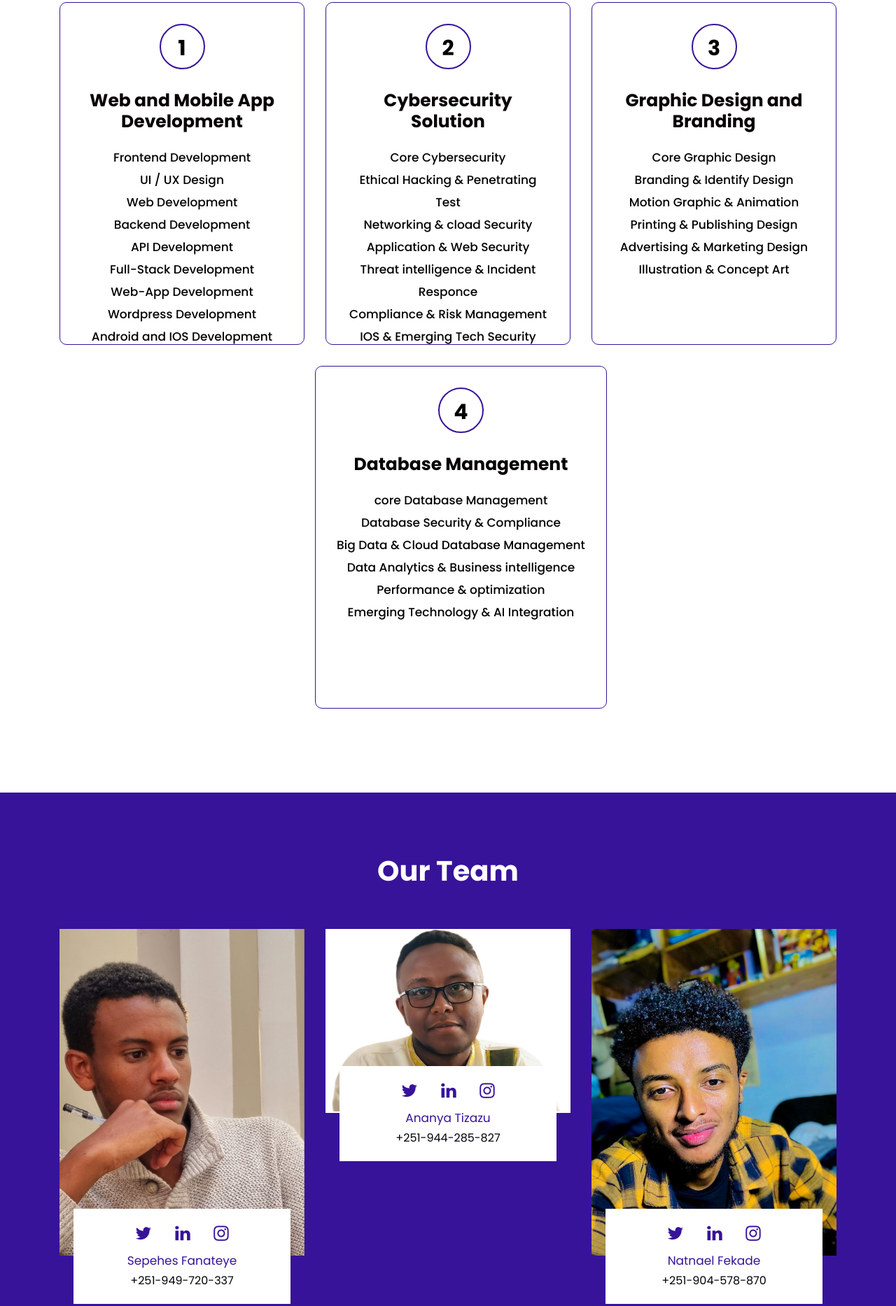
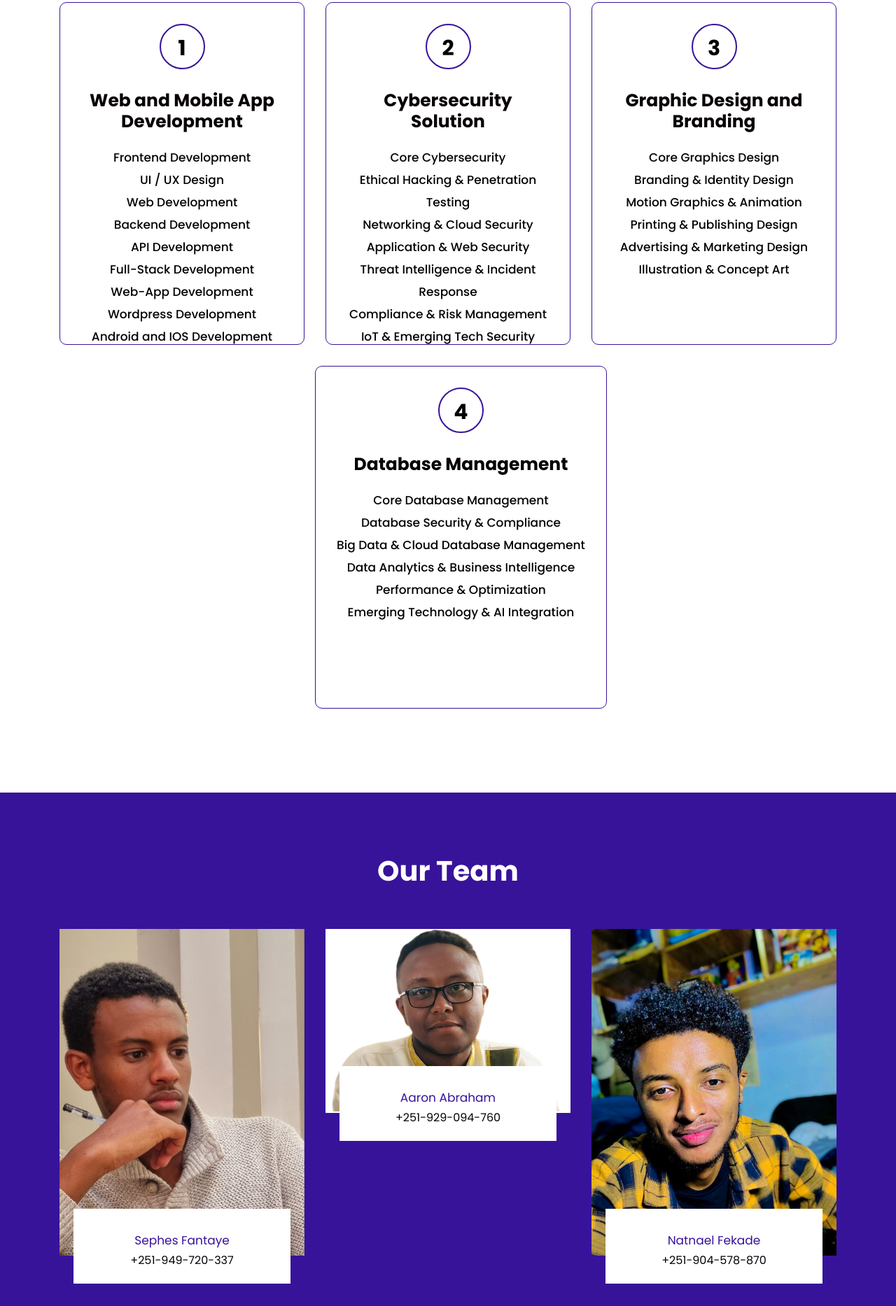
Before and after one commit to atersatatechsolution/Atersata, a plain HTML site: page index.html in a window 1280 px wide. Shown: the part 2719-4586 px from the top of the page at 70% size. Drawn offline with nearby package versions, Linux system fonts and the light colour scheme; files whose address does not match are found by name.

Commit message:
Added some touches

```diff
--- a/index.html
+++ b/index.html
@@ -1,5 +1,5 @@
 <!DOCTYPE html>
-<html lang="en">
+<html lang="en-US">
    <head>
       <!-- basic -->
       <meta charset="utf-8">
@@ -238,12 +238,12 @@
                      <span>2</span>
                      <h3>Cybersecurity Solution</h3>
                      <p> Core Cybersecurity</p>
-                     <p> Ethical Hacking & Penetrating Test </p>
-                     <p> Networking & cload Security</p>
+                     <p> Ethical Hacking & Penetration Testing </p>
+                     <p> Networking & Cloud Security</p>
                      <p> Application & Web Security</p>
-                     <p> Threat intelligence & Incident Responce</p>
+                     <p> Threat Intelligence & Incident Response</p>
                      <p> Compliance & Risk Management</p>
-                     <p> IOS & Emerging Tech Security</p>
+                     <p> IoT & Emerging Tech Security</p>
 
                   </div>
                </div>
@@ -251,9 +251,9 @@
                   <div id="hover_color" class="we_box">
                      <span>3</span>
                      <h3>Graphic Design and Branding</h3>
-                     <p> Core Graphic Design</p>
-                     <p> Branding & Identify Design</p>
-                     <p> Motion Graphic & Animation</p>
+                     <p> Core Graphics Design</p>
+                     <p> Branding & Identity Design</p>
+                     <p> Motion Graphics & Animation</p>
                      <p> Printing & Publishing Design</p>
                      <p> Advertising & Marketing Design</p>
                      <p> Illustration & Concept Art</p>
@@ -264,11 +264,11 @@
                   <div id="hover_color" class="we_box">
                      <span>4</span>
                      <h3>Database Management</h3>
-                     <p> core Database Management </p>
+                     <p> Core Database Management </p>
                      <p> Database Security & Compliance </p>
                      <p> Big Data & Cloud Database Management </p>
-                     <p> Data Analytics & Business intelligence </p>
-                     <p> Performance & optimization </p>
+                     <p> Data Analytics & Business Intelligence </p>
+                     <p> Performance & Optimization </p>
                      <p> Emerging Technology & AI Integration </p>
                   </div>
                </div>
@@ -298,13 +298,7 @@
                   <div class="team_box">
                      <figure><img src="images/team_img1.jpg" alt="#"/></figure>
                      <div class="social_box">
-                        <ul class="social_team">
-
-                           <li><a href="https://x.com/AtersataS?t=Ygr1PtENlPW6_07ayEut3A&s=09"><i class="fa fa-twitter" aria-hidden="true"></i></a></li>
-                           <li><a href="https://www.linkedin.com/in/atersata-tech-solution-7a8323356?utm_source=share&utm_campaign=share_via&utm_content=profile&utm_medium=android_app"><i class="fa fa-linkedin" aria-hidden="true"></i></a></li>
-                           <li><a href="https://www.instagram.com/atersata_techsolutions?igsh=NWM0OTl2cmZubXB3"><i class="fa fa-instagram" aria-hidden="true"></i></a></li>
-                        </ul>
-                        <h3>Sepehes Fanateye</h3>
+                        <h3>Sephes Fantaye</h3>
                         <p>+251-949-720-337</p>
                      </div>
                   </div>
@@ -313,14 +307,8 @@
                   <div class="team_box">
                      <figure><img src="images/team_img2.jpg" alt="#"/></figure>
                      <div class="social_box">
-                        <ul class="social_team">
-
-                           <li><a href="https://x.com/AtersataS?t=Ygr1PtENlPW6_07ayEut3A&s=09"><i class="fa fa-twitter" aria-hidden="true"></i></a></li>
-                           <li><a href="https://www.linkedin.com/in/atersata-tech-solution-7a8323356?utm_source=share&utm_campaign=share_via&utm_content=profile&utm_medium=android_app"><i class="fa fa-linkedin" aria-hidden="true"></i></a></li>
-                           <li><a href="https://www.instagram.com/atersata_techsolutions?igsh=NWM0OTl2cmZubXB3"><i class="fa fa-instagram" aria-hidden="true"></i></a></li>
-                        </ul>
-                        <h3>Ananya Tizazu</h3>
-                        <p>+251-944-285-827</p>
+                        <h3>Aaron Abraham</h3>
+                        <p>+251-929-094-760</p>
                      </div>
                   </div>
                </div>
@@ -328,12 +316,6 @@
                   <div class="team_box">
                      <figure><img src="images/team_img3.jpg" alt="#"/></figure>
                      <div class="social_box">
-                        <ul class="social_team">
-
-                           <li><a href="https://x.com/AtersataS?t=Ygr1PtENlPW6_07ayEut3A&s=09"><i class="fa fa-twitter" aria-hidden="true"></i></a></li>
-                           <li><a href="https://www.linkedin.com/in/atersata-tech-solution-7a8323356?utm_source=share&utm_campaign=share_via&utm_content=profile&utm_medium=android_app"><i class="fa fa-linkedin" aria-hidden="true"></i></a></li>
-                           <li><a href="https://www.instagram.com/atersata_techsolutions?igsh=NWM0OTl2cmZubXB3"><i class="fa fa-instagram" aria-hidden="true"></i></a></li>
-                        </ul>
                         <h3>Natnael Fekade</h3>
                         <p>+251-904-578-870</p>
                      </div>
@@ -384,13 +366,6 @@
                                     +251-949-720-337  +251-904-578-870
                                  </li>
                                  <li><a href="#"><i class="fa fa-envelope" aria-hidden="true"></i></a>atersatatechsolutions@gmail.com</li>
-                              </ul>
-                           </div>
-                           <div class="col-md-12">
-                              <ul class="social_icon">
-
-                                 <li><a href="https://x.com/AtersataS?t=Ygr1PtENlPW6_07ayEut3A&s=09"><i class="fa fa-twitter" aria-hidden="true"></i></a></li>
-                                 <li><a href="https://www.instagram.com/atersata_techsolutions?igsh=NWM0OTl2cmZubXB3"><i class="fa fa-instagram" aria-hidden="true"></i></a></li>
                               </ul>
                            </div>
                         </div>
@@ -509,7 +484,7 @@
                            <li><a href="#"><i class="fa fa-phone" aria-hidden="true"></i></a><br>
                               +251-949-720-337 <br> +251-904-578-870
                            </li>
-                           <li><a href="https://mail.google.com/mail/u/0/#inbox"><i class="fa fa-envelope" aria-hidden="true"></i></a><br> atersatatechsolutions@gmail.com</li>
+                           <li><a href="#"><i class="fa fa-envelope" aria-hidden="true"></i></a><br> atersatatechsolutions@gmail.com</li><!-- Fix this! -->
                         </ul>
                      </div>
                   </div>
@@ -535,7 +510,7 @@
                <div class="container">
                   <div class="row">
                      <div class="col-md-12">
-                        <p>@ 2024 copyright with Atersata Tech Solution </a></p>
+                        <p>Copyright&copy; 2025, Atersata Tech Solutions. All rights reserved. </a></p>
                      </div>
                   </div>
                </div>
```
